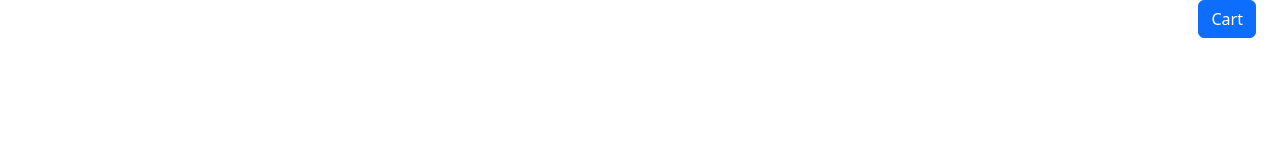
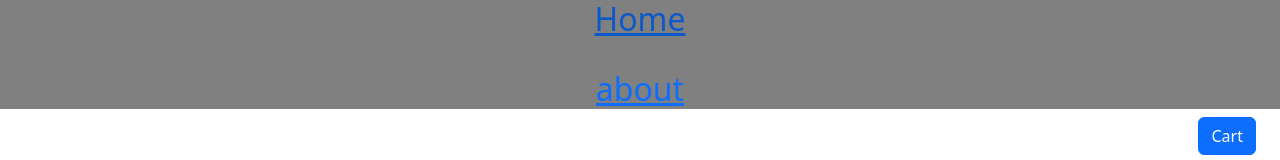
Before and after one commit to NSINGHRAJPUT/e-commerceWebsite, a React (Create React App) app: page / in a window 1280 px wide. Shown: the top 160 px of the page. Built offline with nearby package versions, Linux system fonts and the light colour scheme.

Commit message:
routingNavBar

```diff
--- a/src/App.js
+++ b/src/App.js
@@ -1,8 +1,10 @@
 import About from "./components/About/About";
 import Cart from "./components/Cart/Cart";
+import NavLinks from "./components/NavLinks/NavLinks";
 import Products from "./components/products/Products";
 import CartProvider from './store/CartProvider'
 import { createBrowserRouter, RouterProvider} from 'react-router-dom';
+
 
 const  router = createBrowserRouter([
   {path:'/about', element: <About/>},
@@ -12,8 +14,10 @@ const  router = createBrowserRouter([
 
 
 function App() {
+
   return (
     <CartProvider>
+    <NavLinks/>
     <RouterProvider router={router}/>
 
 
--- /dev/null
+++ b/src/components/NavLinks/NavLinks.css
@@ -0,0 +1,18 @@
+.nav-links{
+
+    text-align: center;
+    justify-content: space-around;
+    background: gray;
+}
+.btn-home{
+    background: #4c0384;
+    margin-right: 1%;
+    border-radius: 30px;
+    border-color: #4c0384;
+}
+.btn-about{
+    background: #03ac22;
+    margin-left: 1%;
+    border-radius: 30px;
+    border-color: #03ac22;
+}
--- /dev/null
+++ b/src/components/NavLinks/NavLinks.js
@@ -0,0 +1,11 @@
+import './NavLinks.css'
+
+const NavLinks = () =>{
+
+    return <div className="nav-links">
+        <a href='/' className="btn-home" value='home'><h2>Home</h2></a>
+        <a href = '/about' className="btn-about" value='about'><h2>about</h2></a>
+    </div>
+}
+
+export default NavLinks
```
